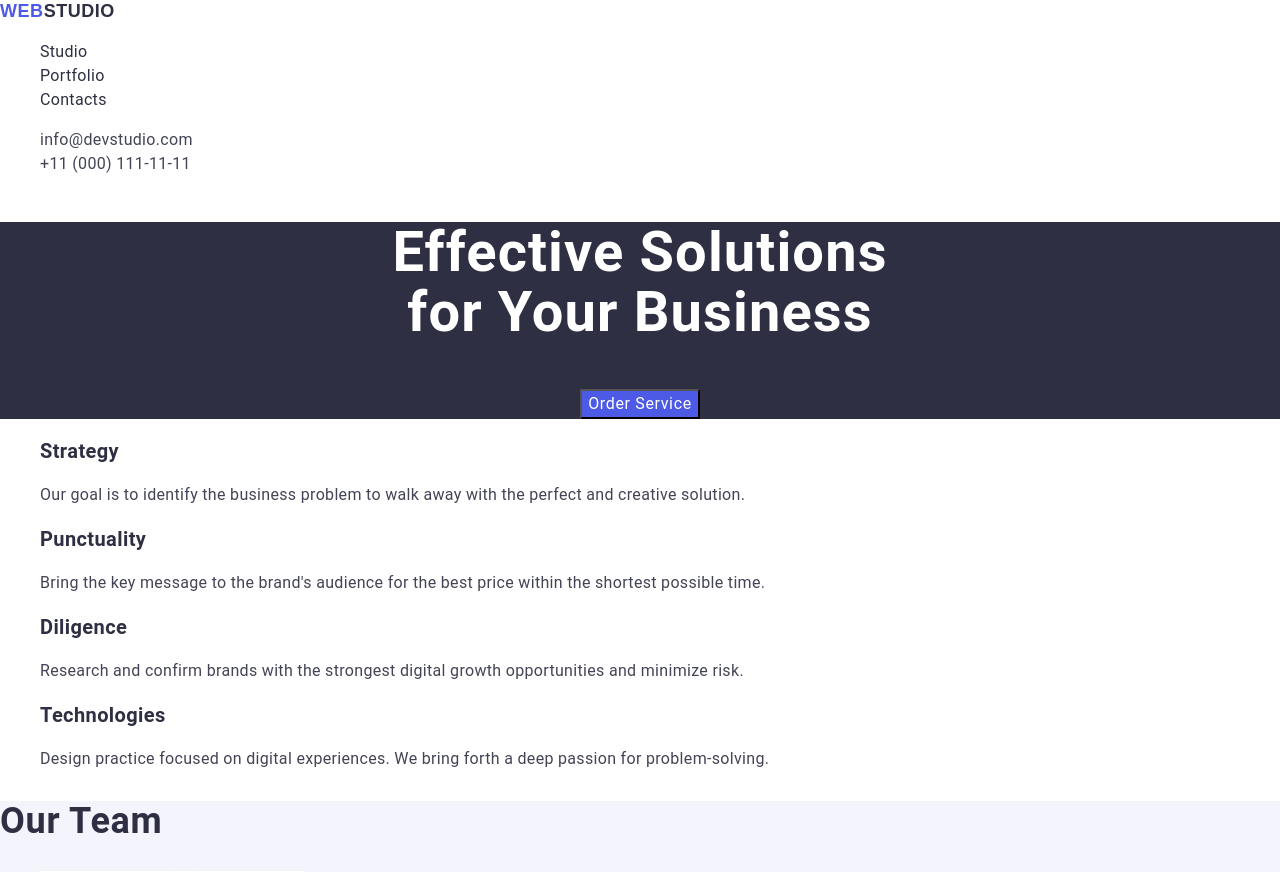
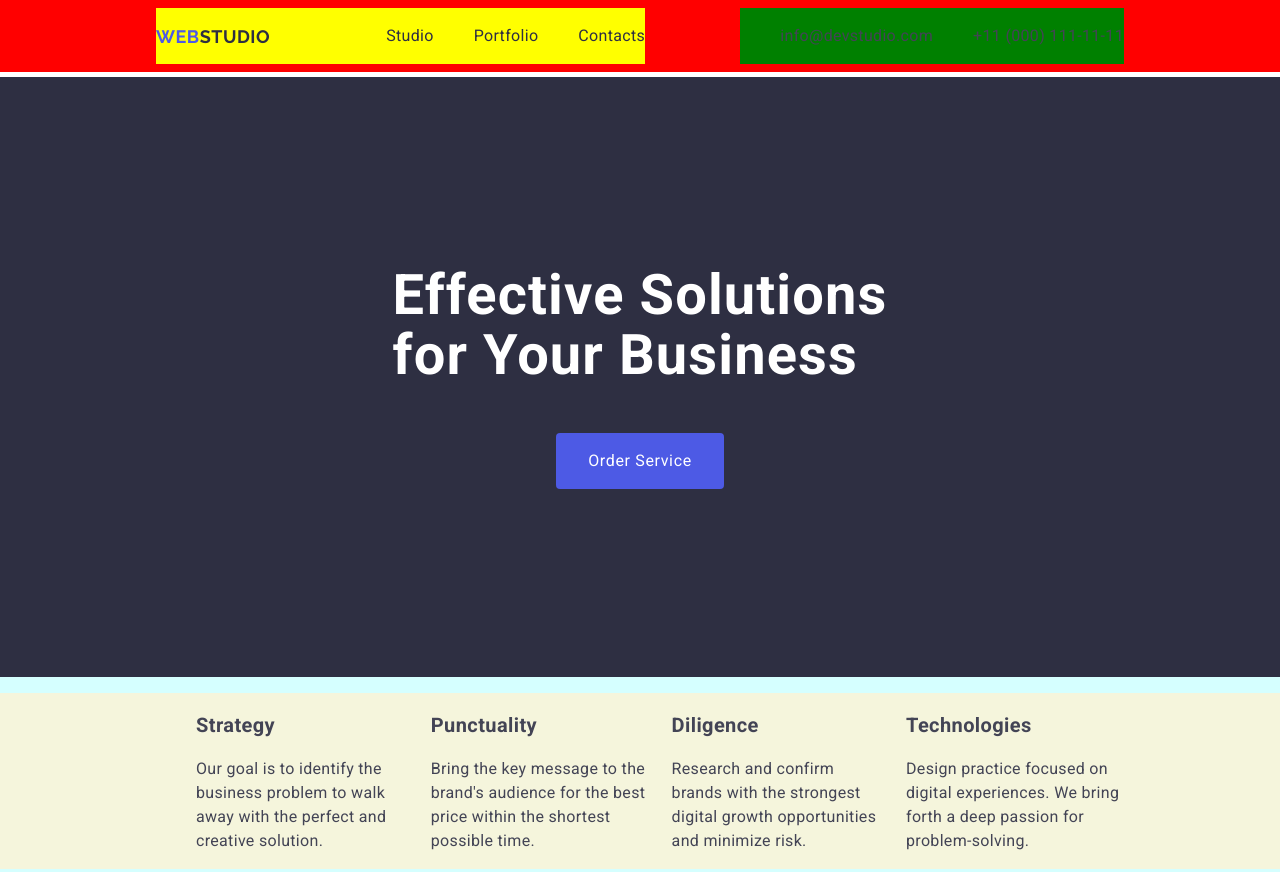
Before and after one commit to ozlem-ozkazan/goit-markup-hw-03, a plain HTML site: page index.html in a window 1280 px wide. Shown: the top 872 px of the page. Drawn offline with nearby package versions, Linux system fonts and the light colour scheme.

Commit message:
apply flexbox on header and main

```diff
--- a/css/styles.css
+++ b/css/styles.css
@@ -1,9 +1,11 @@
+/* Import Fonts*/
+@import url("https://fonts.googleapis.com/css2?family=Raleway:ital,wght@0,700;1,700&family=Roboto:ital,wght@0,100..900;1,100..900&display=swap");
+
+/* Define font variables */
 :root {
   --primary-font: "Roboto", sans-serif;
   --secondary-font: "Raleway", sans-serif;
 }
-
-@import url("https://fonts.googleapis.com/css2?family=Raleway:ital,wght@0,700;1,700&family=Roboto:ital,wght@0,100..900;1,100..900&display=swap");
 
 body {
   font-family: var(--primary-font);
@@ -12,6 +14,11 @@ body {
   line-height: 24px;
   letter-spacing: 0.02em; /* 2% */
   color: #2e2f42; /*navy blue*/
+
+  min-height: 100vh;
+  display: flex;
+  flex-direction: column;
+  gap: 5px;
 }
 
 nav a {
@@ -21,9 +28,10 @@ nav a {
 nav a:hover {
   color: #404bbf;
 }
-
-main p {
+main {
+  background-color: rgba(0, 255, 255, 0.164);
   color: #434455;
+  flex-grow: 1;
 }
 
 h1 {
@@ -31,6 +39,7 @@ h1 {
   font-weight: bold;
   line-height: 60px;
   letter-spacing: 0.02em; /* 2% */
+  margin: 0;
 }
 
 h2 {
@@ -72,6 +81,7 @@ a {
   letter-spacing: 0.03em; /* 3% */
   line-height: 21px;
   text-decoration: none;
+  padding-right: 76px;
 }
 
 .logo-start {
@@ -89,7 +99,11 @@ a {
 .section-our-service {
   background-color: #2e2f42;
   color: white;
-  text-align: center;
+  min-height: 600px;
+  display: flex;
+  align-items: center;
+  flex-direction: column;
+  padding-top: 188px;
 }
 
 .service-button {
@@ -98,6 +112,10 @@ a {
   letter-spacing: 0.04em; /* 4% */
   background-color: #4d5ae5;
   color: white;
+  padding: 16px 32px;
+  border-radius: 4px;
+  border-style: none;
+  margin-top: 48px;
 }
 
 .service-button:hover,
@@ -105,9 +123,27 @@ a {
   background-color: #404bbf;
   cursor: pointer;
 }
+.section-strategy {
+  background-color: beige;
+  padding: 0 156px 0;
+}
+
+.section-strategy > ul {
+  display: flex;
+  align-items: flex-start;
+  flex-direction: row;
+  gap: 24px;
+}
 
 .section-our-team {
   background-color: #f4f4fd;
+}
+
+.section-our-team > ul {
+  display: flex;
+  align-items: flex-start;
+  flex-direction: row;
+  gap: 24px;
 }
 
 .portrait {
@@ -122,3 +158,29 @@ footer {
   background-color: #2e2f42;
   color: #f4f4fd;
 }
+
+header {
+  background-color: red;
+  display: flex;
+  justify-content: space-between;
+  align-items: center;
+  height: 72px;
+  padding: 0 156px 0;
+}
+
+.header-left {
+  background-color: yellow;
+  display: flex;
+  align-items: center;
+}
+
+.header-left-links,
+.header-right-links {
+  display: flex;
+  gap: 40px;
+  align-items: end;
+}
+
+.header-right {
+  background-color: green;
+}
--- a/index.html
+++ b/index.html
@@ -13,22 +13,22 @@
   </head>
   <body>
     <header>
-      <div>
+      <div class="header-left">
         <a href="./index.html" class="logo"
           ><span class="logo-start">WEB</span
           ><span class="logo-end">STUDIO</span>
         </a>
         <nav>
-          <ul>
+          <ul class="header-left-links">
             <li><a href="">Studio</a></li>
             <li><a href="">Portfolio</a></li>
             <li><a href="">Contacts</a></li>
           </ul>
         </nav>
       </div>
-      <div>
+      <div class="header-right">
         <address>
-          <ul>
+          <ul class="header-right-links">
             <li><a href="mailto:info@devstudio.com">info@devstudio.com</a></li>
             <li><a href="tel:+110001111111">+11 (000) 111-11-11</a></li>
           </ul>
@@ -40,7 +40,7 @@
         <h1>Effective Solutions <br />for Your Business</h1>
         <button type="submit" class="service-button">Order Service</button>
       </section>
-      <section>
+      <section class="section-strategy">
         <ul>
           <li>
             <h3>Strategy</h3>
```
